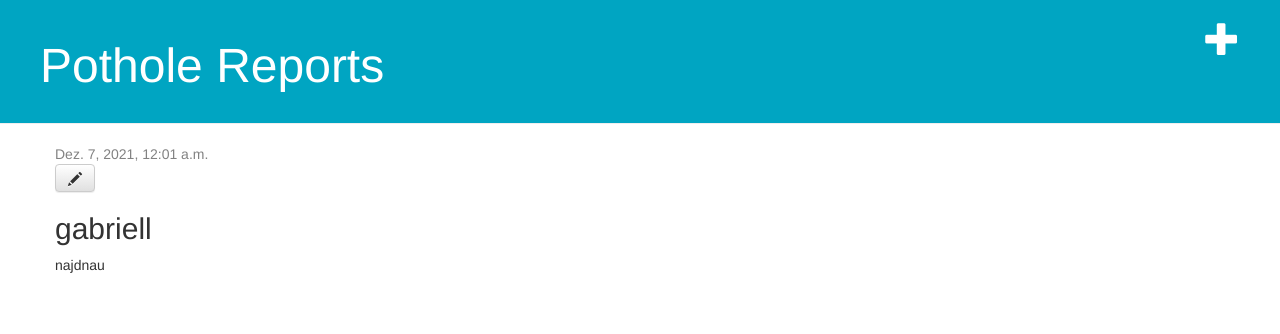
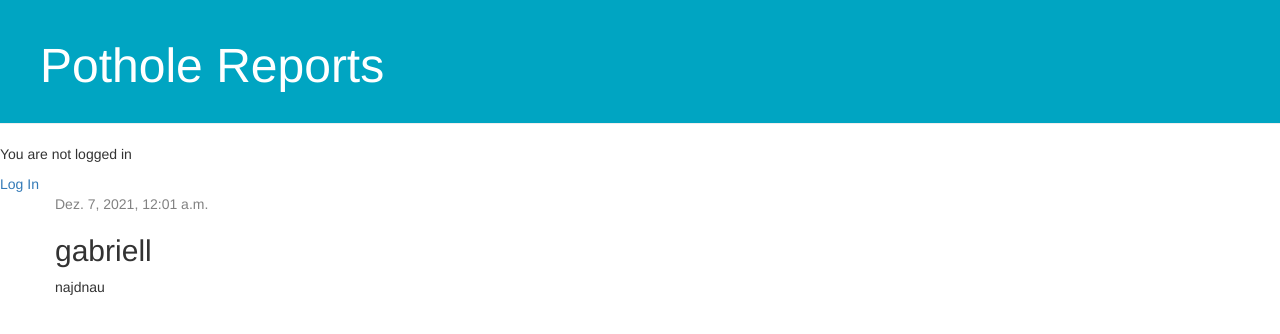
Before and after one commit to gtavaresl/pothole-report, a Django app: page /report/1/ in a window 1280 px wide. Shown: the top 334 px of the page. Run offline with Django 3.2, Linux system fonts and the light colour scheme; data comes from the database, SQL or seed files in the repository; some libraries are stand-ins or nearby versions.

Commit message:
add user conditionals

```diff
--- a/app/settings.py
+++ b/app/settings.py
@@ -71,6 +71,7 @@ WSGI_APPLICATION = 'app.wsgi.application'
 
 # Redirect when login
 LOGIN_REDIRECT_URL = '/'
+LOGOUT_REDIRECT_URL = '/'
 
 
 # Database
--- a/report/templates/report/base.html
+++ b/report/templates/report/base.html
@@ -10,8 +10,19 @@
 
     <body>
         <div class="page-header">
-            <a href="{% url 'report_new' %}" class="top-menu"><span class="glyphicon glyphicon-plus"></span></a>
+            {% if user.is_authenticated %}
+                <a href="{% url 'report_new' %}" class="top-menu"><span class="glyphicon glyphicon-plus"></span></a>
+            {% endif %}
             <h1><a href="/">Pothole Reports</a></h1>
+        </div>
+        <div>
+            {% if user.is_authenticated %}
+                Logged as {{ user.username }}!
+                <p><a href="{% url 'logout' %}">Log Out</a></p>
+            {% else %}
+                <p>You are not logged in</p>
+                <a href="{% url 'login' %}">Log In</a>
+            {% endif %}
         </div>
         <div class="content container">
             <div class="row">
--- a/report/templates/report/report_detail.html
+++ b/report/templates/report/report_detail.html
@@ -7,7 +7,9 @@
                 {{ report.published_date }}
             </div>
         {% endif %}
-        <a class="btn btn-default" href="{% url 'report_edit' pk=report.pk %}"><span class="glyphicon glyphicon-pencil"></span></a>
+        {% if user.is_authenticated and user.pk == report.author_id %}
+            <a class="btn btn-default" href="{% url 'report_edit' pk=report.pk %}"><span class="glyphicon glyphicon-pencil"></span></a>
+        {% endif %}
         <h2>{{ report.author }}</h2>
         <p>{{ report.description|linebreaksbr }}</p>
     </div>
--- a/report/templates/report/report_list.html
+++ b/report/templates/report/report_list.html
@@ -9,5 +9,9 @@
             <h2><a href="{% url 'report_detail' pk=report.pk %}">{{ report.author }}</a></h2>
             <p>{{ report.description|linebreaksbr }}</p>
         </div>
+    {% empty %}
+        <div class="report">
+            <h2><a>"No reports yet!"</a>></h2>
+        </div>
     {% endfor %}
 {% endblock %}
```
Also changed, not shown: db.sqlite3.
